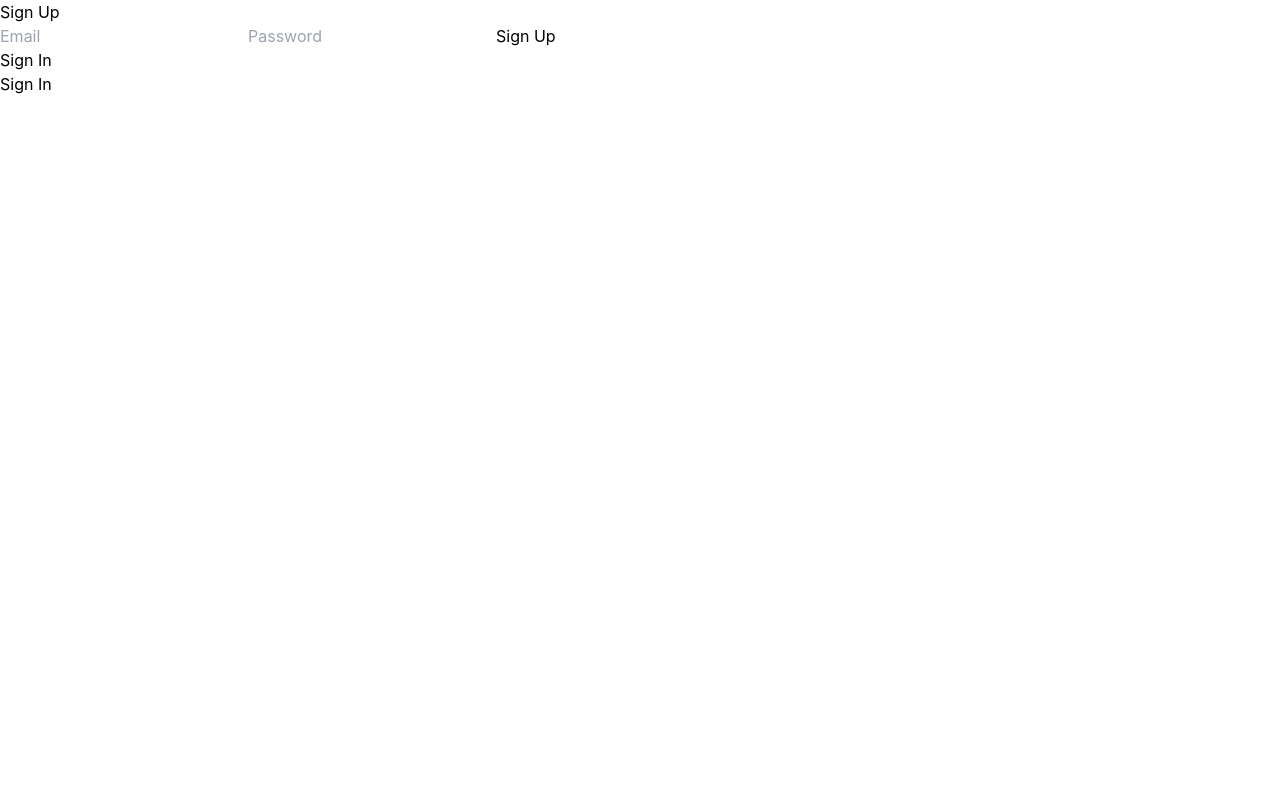
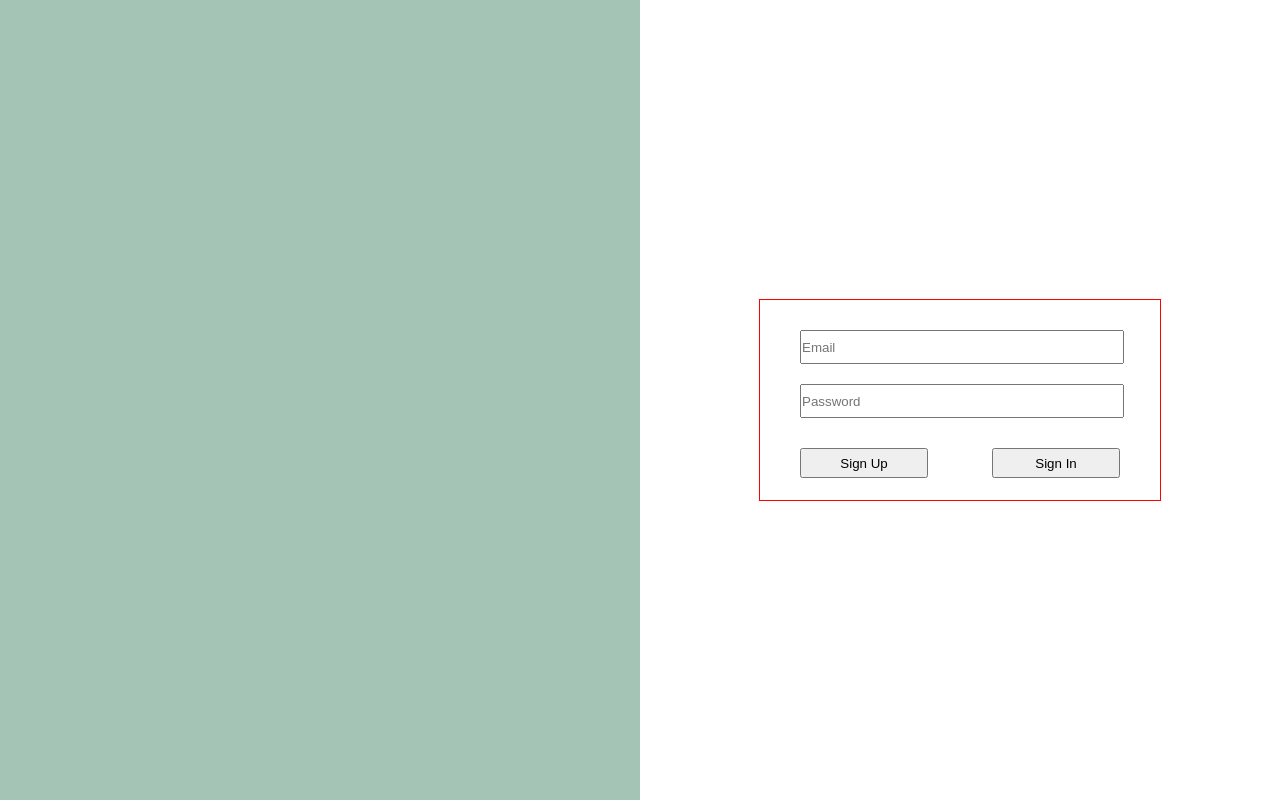
Before and after one commit to dariazielinska/diary-blog, a React (Create React App) app in the folder diary-blog/: page /auth in a window 1280 px wide. Built offline with nearby package versions, Linux system fonts and the light colour scheme; no server answers.

Commit message:
DB-8 Added initial styles to Auth component

```diff
--- a/diary-blog/package.json
+++ b/diary-blog/package.json
@@ -37,8 +37,5 @@
       "last 1 firefox version",
       "last 1 safari version"
     ]
-  },
-  "devDependencies": {
-    "tailwindcss": "^3.4.4"
   }
 }
--- a/diary-blog/src/App.css
+++ /dev/null
@@ -1,38 +0,0 @@
-.App {
-  text-align: center;
-}
-
-.App-logo {
-  height: 40vmin;
-  pointer-events: none;
-}
-
-@media (prefers-reduced-motion: no-preference) {
-  .App-logo {
-    animation: App-logo-spin infinite 20s linear;
-  }
-}
-
-.App-header {
-  background-color: #282c34;
-  min-height: 100vh;
-  display: flex;
-  flex-direction: column;
-  align-items: center;
-  justify-content: center;
-  font-size: calc(10px + 2vmin);
-  color: white;
-}
-
-.App-link {
-  color: #61dafb;
-}
-
-@keyframes App-logo-spin {
-  from {
-    transform: rotate(0deg);
-  }
-  to {
-    transform: rotate(360deg);
-  }
-}
--- a/diary-blog/src/App.js
+++ b/diary-blog/src/App.js
@@ -5,6 +5,7 @@ import Auth from './components/Auth';
 import MainPage from './components/MainPage';
 import AddPost from './components/AddPost';
 import { auth } from './firebaseConfig';
+import './index.css';
 
 function App() {
   const [user, setUser] = useState(null);
--- a/diary-blog/src/components/Auth.js
+++ b/diary-blog/src/components/Auth.js
@@ -31,13 +31,44 @@ const Auth = () => {
   };
 
   return (
-    <div>
-      <h2>Sign Up</h2>
-      <input type="email" value={email} onChange={(e) => setEmail(e.target.value)} placeholder="Email" />
-      <input type="password" value={password} onChange={(e) => setPassword(e.target.value)} placeholder="Password" />
-      <button onClick={handleSignUp}>Sign Up</button>
-      <h2>Sign In</h2>
-      <button onClick={handleSignIn}>Sign In</button>
+    <div style={{display:"flex"}}>
+      <div style={{width:"50%", height:"100vh", backgroundColor:"#a4c4b5"}}>
+
+      </div>
+      <div style={{width:"50%", height:"100vh", display:"flex", alignItems:"center", justifyContent:"center", backgroundColor:"#fff"}}>
+        <div style={{width:"400px", height:"200px", border:"1px solid red"}}>
+          <div style={{width:"80%", margin:"0 auto", padding: "30px 0"}}>
+            <input
+              type="email"
+              value={email}
+              onChange={(e) => setEmail(e.target.value)}
+              placeholder="Email"
+              style={{width:"100%", height:"30px"}}
+            />
+            <input
+              type="password"
+              value={password}
+              onChange={(e) => setPassword(e.target.value)}
+              placeholder="Password"
+              style={{width:"100%", height:"30px", marginTop:"20px"}}
+            />
+          </div>
+          <div style={{width:"80%", margin:"0 auto", display:"flex", justifyContent:"space-between"}}>
+            <button
+              onClick={handleSignUp}
+              style={{width:"40%", height:"30px"}}
+            >
+              Sign Up
+            </button>
+            <button
+              onClick={handleSignIn}
+              style={{width:"40%", height:"30px"}}
+            >
+              Sign In
+            </button>
+          </div>
+        </div>
+      </div>
     </div>
   );
 };
--- a/diary-blog/src/index.css
+++ b/diary-blog/src/index.css
@@ -1,17 +1,9 @@
-@tailwind base;
-@tailwind components;
-@tailwind utilities;
-
 body {
   margin: 0;
-  font-family: -apple-system, BlinkMacSystemFont, 'Segoe UI', 'Roboto', 'Oxygen',
-    'Ubuntu', 'Cantarell', 'Fira Sans', 'Droid Sans', 'Helvetica Neue',
-    sans-serif;
-  -webkit-font-smoothing: antialiased;
-  -moz-osx-font-smoothing: grayscale;
+  font-family: -apple-system, BlinkMacSystemFont, 'Segoe UI', 'Roboto', 'Lato', 'Helvetica Neue', sans-serif;
 }
 
-code {
-  font-family: source-code-pro, Menlo, Monaco, Consolas, 'Courier New',
-    monospace;
+input[type="email" i], input[type="password" i] {
+  padding-block: 0;
+  padding-inline: 0;
 }
--- a/diary-blog/tailwind.config.js
+++ /dev/null
@@ -1,10 +0,0 @@
-/** @type {import('tailwindcss').Config} */
-module.exports = {
-  content: [
-    "./src/**/*.{js,jsx,ts,tsx}",
-  ],
-  theme: {
-    extend: {},
-  },
-  plugins: [],
-}
```
Also changed, not shown: 1 other file (tests, documents, lock files or other folders).
